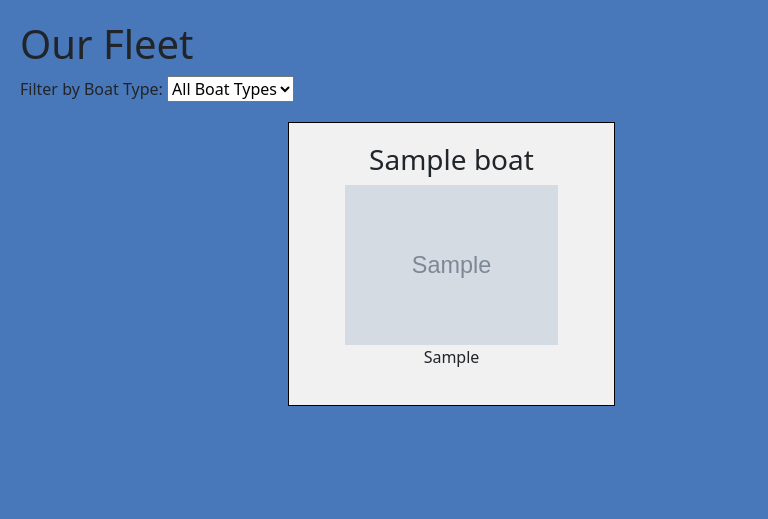
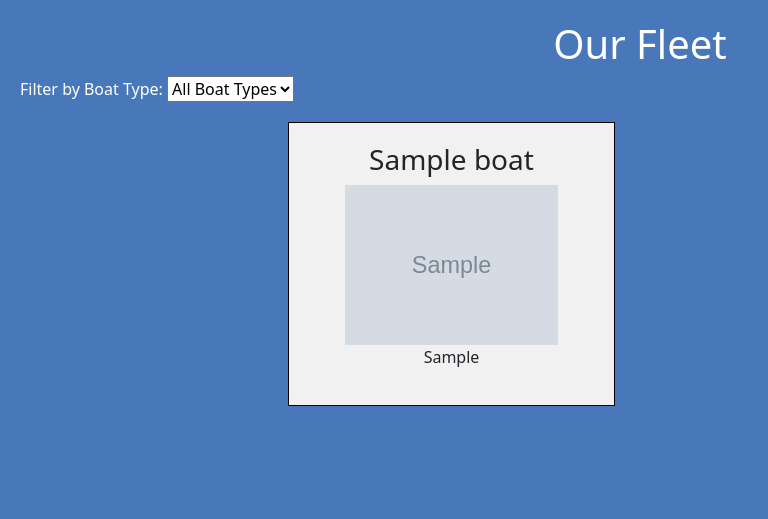
Before and after one commit to jforay/boatclub, a Django app: page /boats/ in a window 1280 px wide. Shown: the part 200-719 px from the top of the page, without its empty margins (0-768 px from the left). Run offline with Django 5.2, Linux system fonts and the light colour scheme; tables that the repository leaves empty hold one stand-in row (values such as "Sample post"); grey boxes marked "Sample" are stand-in pictures; parts of the project's set-up code (start-up, migrations or seed data) failed here and were passed over; some libraries are stand-ins or nearby versions.

Commit message:
fixed fleet

```diff
--- a/boats_and_locations/templates/boats_and_locations/fleet.html
+++ b/boats_and_locations/templates/boats_and_locations/fleet.html
@@ -5,10 +5,10 @@
 <link rel="stylesheet" href="{% static 'boats_and_locations/css/grid.css' %}">
 <script src="{% static 'boats_and_locations/js/filtering.js' %}"></script>
 
-<h1>Our Fleet</h1>
+<h1 style="text-align: center; color: white;">Our Fleet</h1>
 
 <div>
-    <label for="boat_type">Filter by Boat Type:</label>
+    <label for="boat_type" style="color: white;">Filter by Boat Type:</label>
     <select name="boat_type" id="boat_type">
         <option value="">All Boat Types</option>
         {% for type in boat_types %}
```
